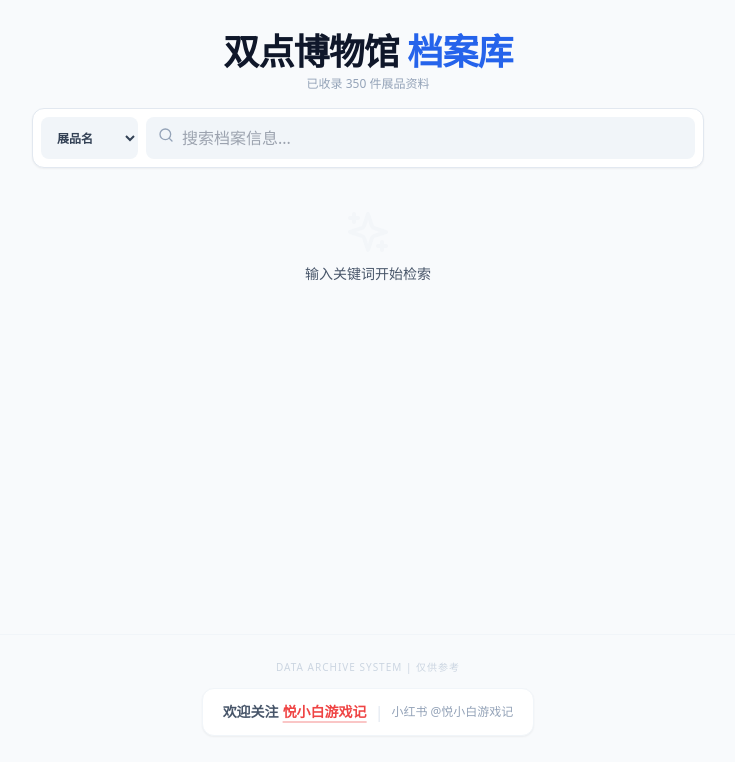
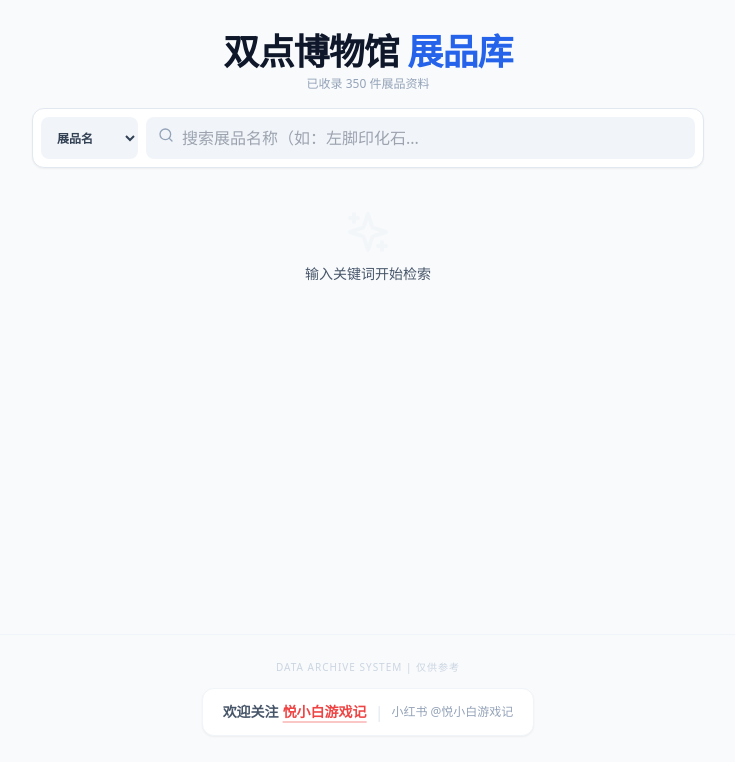
Before and after one commit to yuyue1015/twopointmuseum-db, a Next.js app: page / in a window 1280 px wide. Shown: the top 762 px of the page, without its empty margins (272-1007 px from the left). Built offline with nearby package versions, Linux system fonts and the light colour scheme.

Commit message:
Update page.tsx

```diff
--- a/app/page.tsx
+++ b/app/page.tsx
@@ -68,7 +68,7 @@ export default function MuseumSearchApp() {
       {/* 2. 缩小标题区域间距 (mb-10 -> mb-4) */}
       <div className="text-center mb-4">
         <h1 className="text-2xl md:text-4xl font-black text-slate-900 mb-1 tracking-tight">
-          双点博物馆 <span className="text-blue-600">档案库</span>
+          双点博物馆 <span className="text-blue-600">展品库</span>
         </h1>
         <p className="text-slate-400 text-xs font-medium">
           已收录 {EXHIBITS_DATA.length} 件展品资料
@@ -92,7 +92,7 @@ export default function MuseumSearchApp() {
           <Search className="absolute left-3 top-2.5 text-slate-400 w-4 h-4" />
           <input
             className="w-full pl-9 pr-4 py-2 rounded-lg bg-slate-100 border-none text-[16px] focus:ring-2 focus:ring-blue-500"
-            placeholder="搜索档案信息..."
+            placeholder="搜索展品名称（如：左脚印化石..."
             value={query}
             onChange={(e) => setQuery(e.target.value)}
           />
```
